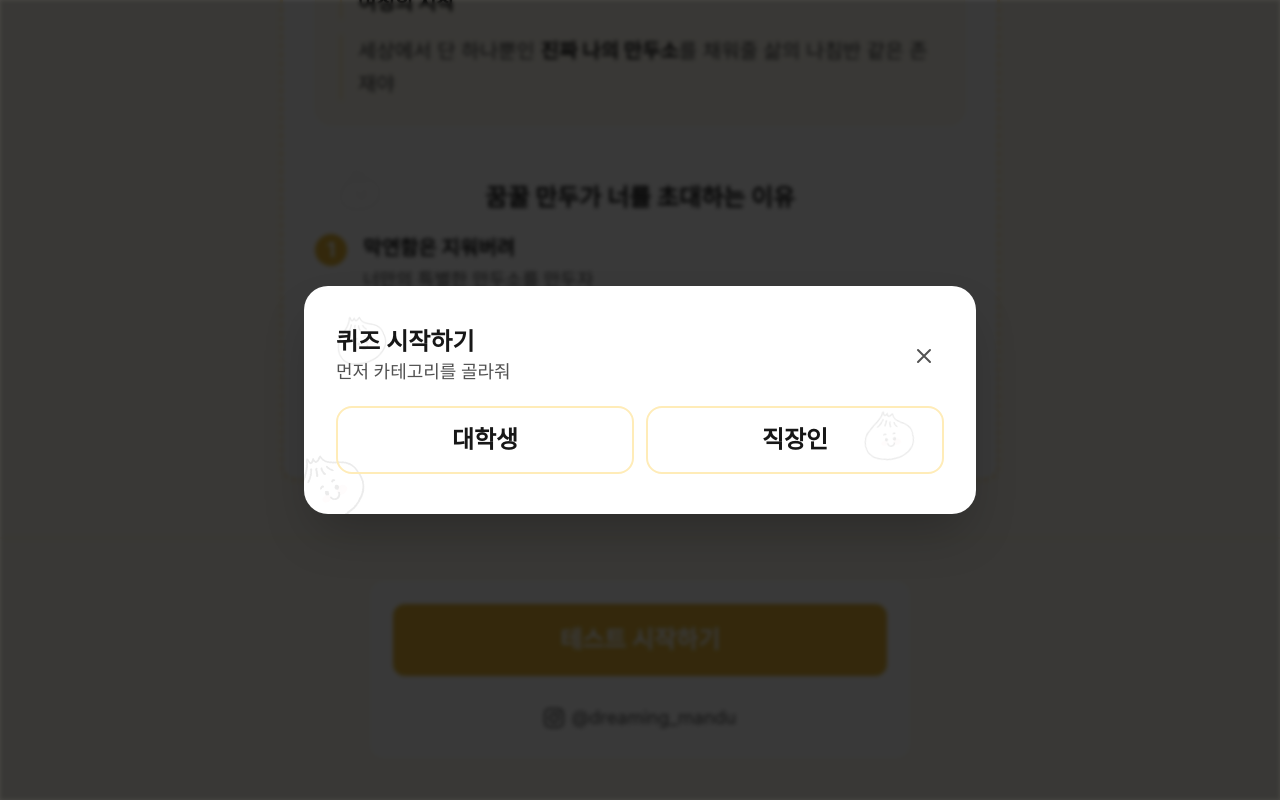
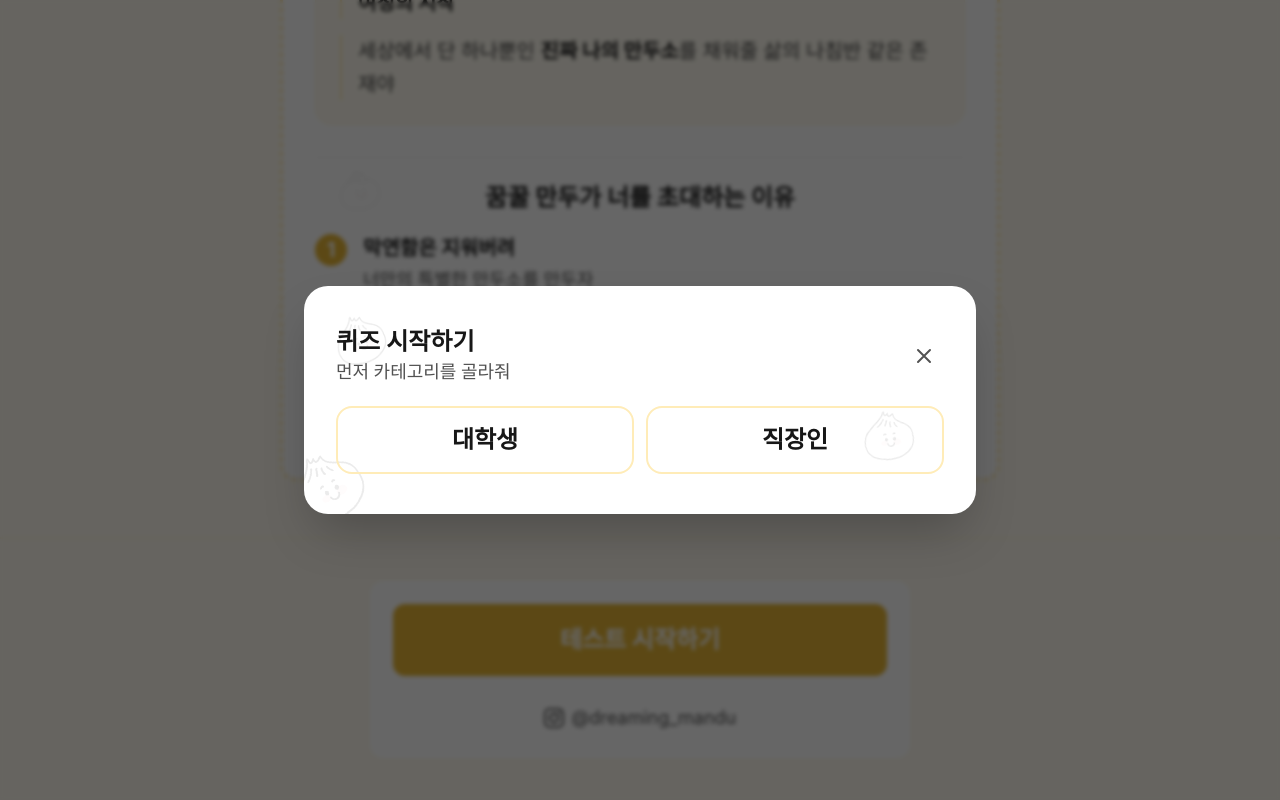
Before and after one commit to ckdduf138/dream_mando, a React (Vite) app: page / in a window 1280 px wide. Both pictures are taken after a click on the button "테스트 시작하기". Shown: the part 945-1745 px from the top of the page. Built offline with nearby package versions, Linux system fonts and the light colour scheme; a web font is replaced by a local one.

Commit message:
fix: 모달 버그 수정

```diff
--- a/src/components/Modal.tsx
+++ b/src/components/Modal.tsx
@@ -31,7 +31,7 @@ export default function Modal({ isOpen, onClose, children, size = 'md', scrollab
   return (
     <>
       <div
-        className="fixed inset-0 bg-black/70 backdrop-blur-[2px] backdrop-brightness-75 z-[9998]"
+        className="fixed inset-0 bg-black/60 backdrop-blur-[2px] z-[9998]"
         onClick={onClose}
       />
       <div className="fixed inset-0 z-[9999] flex items-center justify-center p-4">
```
